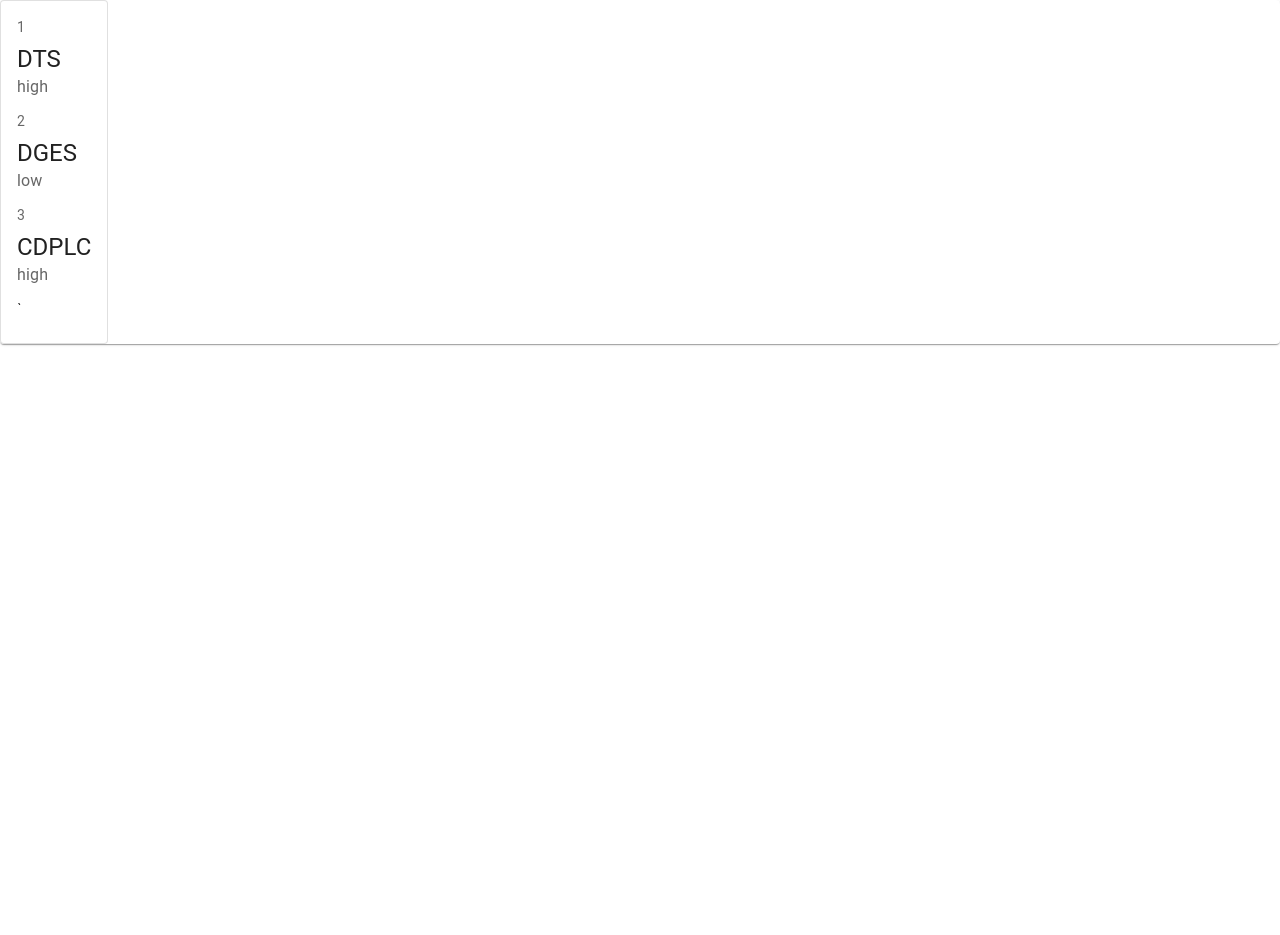
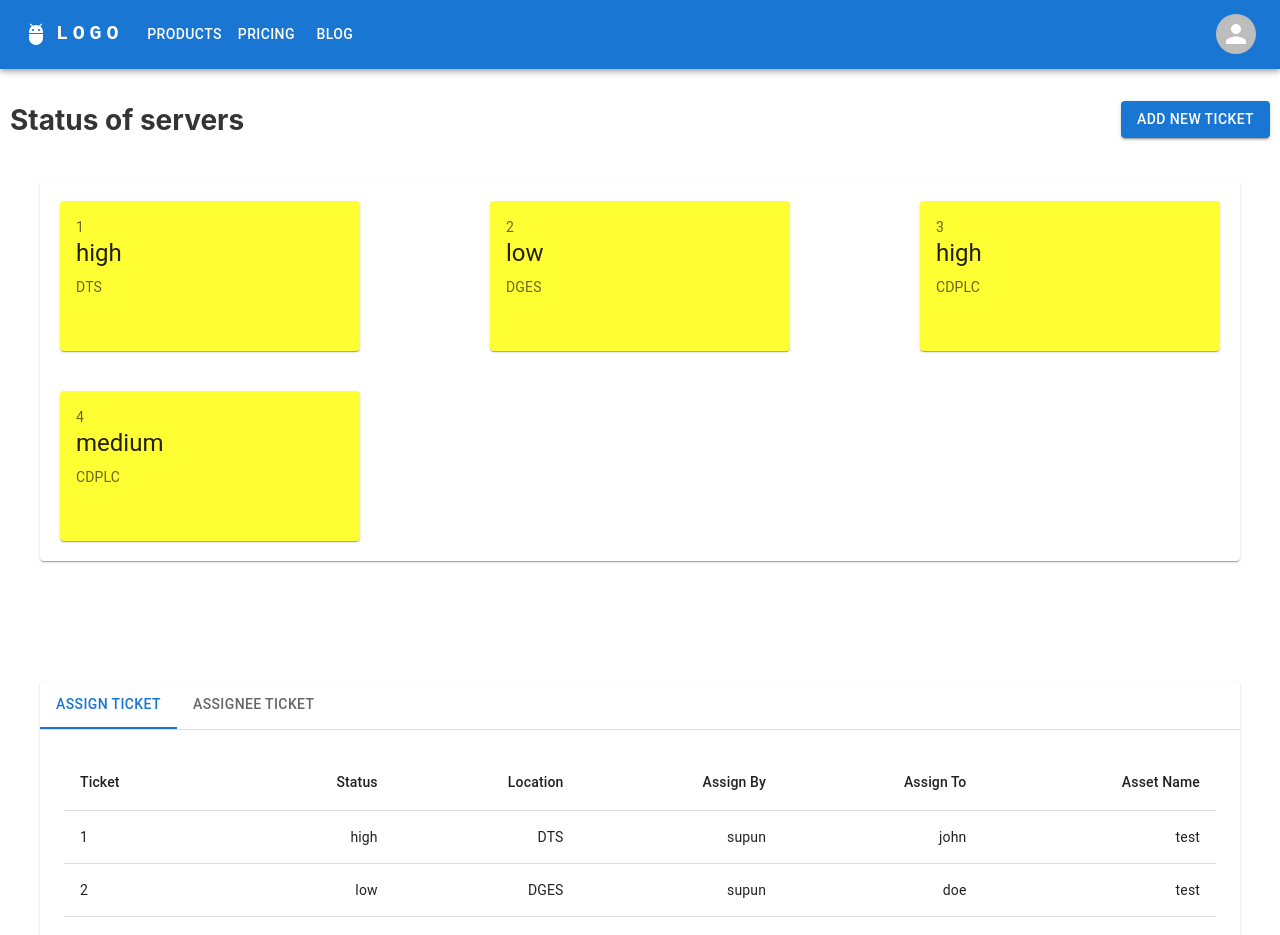
Before and after one commit to Supunhkas/dts-helpdesk-project, a React (Vite) app in the folder helpDesk/: page / in a window 1280 px wide. Shown: the top 935 px of the page. Before the commit the page ends 800 px from the top, so only its background shows below. Built offline with nearby package versions, Linux system fonts and the light colour scheme.

Commit message:
add updates

```diff
--- a/helpDesk/package.json
+++ b/helpDesk/package.json
@@ -11,6 +11,7 @@
   "dependencies": {
     "@emotion/react": "^11.10.6",
     "@emotion/styled": "^11.10.6",
+    "@mui/icons-material": "^5.11.9",
     "@mui/material": "^5.11.9",
     "react": "^18.2.0",
     "react-dom": "^18.2.0",
--- /dev/null
+++ b/helpDesk/src/constants/Navbar.jsx
@@ -0,0 +1,162 @@
+import * as React from "react";
+import AppBar from "@mui/material/AppBar";
+import Box from "@mui/material/Box";
+import Toolbar from "@mui/material/Toolbar";
+import IconButton from "@mui/material/IconButton";
+import Typography from "@mui/material/Typography";
+import Menu from "@mui/material/Menu";
+import MenuIcon from "@mui/icons-material/Menu";
+import Container from "@mui/material/Container";
+import Avatar from "@mui/material/Avatar";
+import Button from "@mui/material/Button";
+import Tooltip from "@mui/material/Tooltip";
+import MenuItem from "@mui/material/MenuItem";
+import AdbIcon from "@mui/icons-material/Adb";
+
+const pages = ["Products", "Pricing", "Blog"];
+const settings = ["Profile", "Account", "Dashboard", "Logout"];
+
+function Navbar() {
+  const [anchorElNav, setAnchorElNav] = React.useState(null);
+  const [anchorElUser, setAnchorElUser] = React.useState(null);
+
+  const handleOpenNavMenu = (event) => {
+    setAnchorElNav(event.currentTarget);
+  };
+  const handleOpenUserMenu = (event) => {
+    setAnchorElUser(event.currentTarget);
+  };
+
+  const handleCloseNavMenu = () => {
+    setAnchorElNav(null);
+  };
+
+  const handleCloseUserMenu = () => {
+    setAnchorElUser(null);
+  };
+
+  return (
+    <AppBar position="static">
+      <Container maxWidth="xl">
+        <Toolbar disableGutters>
+          <AdbIcon sx={{ display: { xs: "none", md: "flex" }, mr: 1 }} />
+          <Typography
+            variant="h6"
+            noWrap
+            component="a"
+            href="/"
+            sx={{
+              mr: 2,
+              display: { xs: "none", md: "flex" },
+              fontFamily: "monospace",
+              fontWeight: 700,
+              letterSpacing: ".3rem",
+              color: "inherit",
+              textDecoration: "none",
+            }}
+          >
+            LOGO
+          </Typography>
+
+          <Box sx={{ flexGrow: 1, display: { xs: "flex", md: "none" } }}>
+            <IconButton
+              size="large"
+              aria-label="account of current user"
+              aria-controls="menu-appbar"
+              aria-haspopup="true"
+              onClick={handleOpenNavMenu}
+              color="inherit"
+            >
+              <MenuIcon />
+            </IconButton>
+            <Menu
+              id="menu-appbar"
+              anchorEl={anchorElNav}
+              anchorOrigin={{
+                vertical: "bottom",
+                horizontal: "left",
+              }}
+              keepMounted
+              transformOrigin={{
+                vertical: "top",
+                horizontal: "left",
+              }}
+              open={Boolean(anchorElNav)}
+              onClose={handleCloseNavMenu}
+              sx={{
+                display: { xs: "block", md: "none" },
+              }}
+            >
+              {pages.map((page) => (
+                <MenuItem key={page} onClick={handleCloseNavMenu}>
+                  <Typography textAlign="center">{page}</Typography>
+                </MenuItem>
+              ))}
+            </Menu>
+          </Box>
+          <AdbIcon sx={{ display: { xs: "flex", md: "none" }, mr: 1 }} />
+          <Typography
+            variant="h5"
+            noWrap
+            component="a"
+            href=""
+            sx={{
+              mr: 2,
+              display: { xs: "flex", md: "none" },
+              flexGrow: 1,
+              fontFamily: "monospace",
+              fontWeight: 700,
+              letterSpacing: ".3rem",
+              color: "inherit",
+              textDecoration: "none",
+            }}
+          >
+            LOGO
+          </Typography>
+          <Box sx={{ flexGrow: 1, display: { xs: "none", md: "flex" } }}>
+            {pages.map((page) => (
+              <Button
+                key={page}
+                onClick={handleCloseNavMenu}
+                sx={{ my: 2, color: "white", display: "block" }}
+              >
+                {page}
+              </Button>
+            ))}
+          </Box>
+
+          <Box sx={{ flexGrow: 0 }}>
+            <Tooltip title="Open settings">
+              <IconButton onClick={handleOpenUserMenu} sx={{ p: 0 }}>
+                <Avatar alt="Remy Sharp" />
+              </IconButton>
+            </Tooltip>
+            <Menu
+              sx={{ mt: "45px" }}
+              id="menu-appbar"
+              anchorEl={anchorElUser}
+              anchorOrigin={{
+                vertical: "top",
+                horizontal: "right",
+              }}
+              keepMounted
+              transformOrigin={{
+                vertical: "top",
+                horizontal: "right",
+              }}
+              open={Boolean(anchorElUser)}
+              onClose={handleCloseUserMenu}
+            >
+              {settings.map((setting) => (
+                <MenuItem key={setting} onClick={handleCloseUserMenu}>
+                  <Typography textAlign="center">{setting}</Typography>
+                </MenuItem>
+              ))}
+            </Menu>
+          </Box>
+        </Toolbar>
+      </Container>
+    </AppBar>
+  );
+}
+export default Navbar;
--- a/helpDesk/src/data/data.js
+++ b/helpDesk/src/data/data.js
@@ -1,4 +1,4 @@
-const data = [
+export const cards = [
   {
     tNo: "1",
     status: "high",
@@ -23,6 +23,12 @@ const data = [
     assignTo: "fedd",
     assetName: "test",
   },
+  {
+    tNo: "4",
+    status: "medium",
+    location: "CDPLC",
+    assignBy: "supun",
+    assignTo: "fedd",
+    assetName: "test",
+  },
 ];
-
-export default data;
--- a/helpDesk/src/pages/Dashboard.jsx
+++ b/helpDesk/src/pages/Dashboard.jsx
@@ -1,40 +1,179 @@
 import React from "react";
 import Paper from "@mui/material/Paper";
-import Box from "@mui/material/Box";
 import Card from "@mui/material/Card";
 import CardActions from "@mui/material/CardActions";
 import CardContent from "@mui/material/CardContent";
+import Typography from "@mui/material/Typography";
+import Stack from "@mui/material/Stack";
 import Button from "@mui/material/Button";
-import Typography from "@mui/material/Typography";
-import data from "../data/data";
+//////////////////////////////
+import PropTypes from "prop-types";
+import Tabs from "@mui/material/Tabs";
+import Tab from "@mui/material/Tab";
+import Box from "@mui/material/Box";
+//////////////////////////////////
+import Table from "@mui/material/Table";
+import TableBody from "@mui/material/TableBody";
+import TableCell from "@mui/material/TableCell";
+import TableContainer from "@mui/material/TableContainer";
+import TableHead from "@mui/material/TableHead";
+import TableRow from "@mui/material/TableRow";
+//////////////////////////////////
 
-const card = (
-  <React.Fragment>
-    <CardContent>
-      {data.map((item, i) => (
-        <>
-          <Typography sx={{ fontSize: 14 }} color="text.secondary" gutterBottom>
-            {item.tNo}
-          </Typography>
-          <Typography variant="h5" component="div">
-            {item.location}
-          </Typography>
-          <Typography sx={{ mb: 1.5 }} color="text.secondary">
-            {item.status}
-          </Typography>
-        </>
-      ))}`
-    </CardContent>
-  </React.Fragment>
-);
+import { cards } from "../data/data";
+import Navbar from "../constants/Navbar";
+
+////////////////////////////////////////
+function TabPanel(props) {
+  const { children, value, index, ...other } = props;
+
+  return (
+    <div
+      role="tabpanel"
+      hidden={value !== index}
+      id={`simple-tabpanel-${index}`}
+      aria-labelledby={`simple-tab-${index}`}
+      {...other}
+    >
+      {value === index && (
+        <Box sx={{ p: 3 }}>
+          <Typography>{children}</Typography>
+        </Box>
+      )}
+    </div>
+  );
+}
+
+TabPanel.propTypes = {
+  children: PropTypes.node,
+  index: PropTypes.number.isRequired,
+  value: PropTypes.number.isRequired,
+};
+
+function a11yProps(index) {
+  return {
+    id: `simple-tab-${index}`,
+    "aria-controls": `simple-tabpanel-${index}`,
+  };
+}
+//////////////////////////////////////////////
 
 const Dashboard = () => {
+  const [value, setValue] = React.useState(0);
+
+  const handleChange = (event, newValue) => {
+    setValue(newValue);
+  };
   return (
-    <div style={{ flex: 1 }}>
-      <Paper sx={{ display: "flex", flexWrap: "wrap", flexDirection: "row" }}>
-        <Card variant="outlined">{card}</Card>
-      </Paper>
-    </div>
+    <>
+      <Navbar />
+      <div
+        style={{
+          display: "flex",
+          flexDirection: "column",
+        }}
+      >
+        <div
+          className="header"
+          style={{
+            display: "flex",
+            justifyContent: "space-between",
+            alignItems: "center",
+          }}
+        >
+          <h3 style={{ marginTop: 30, marginLeft: 10 }}>Status of servers</h3>
+          <Button
+            variant="contained"
+            style={{ marginRight: 10, marginTop: 30 }}
+          >
+            Add New Ticket
+          </Button>
+        </div>
+        {/* card section  */}
+        <Paper
+          sx={{
+            display: "flex",
+            flexWrap: "wrap",
+            flexDirection: "row",
+            justifyContent: "space-between",
+            marginTop: 2,
+            margin: 5,
+          }}
+        >
+          {cards.map((card) => (
+            <Card
+              key={card.tNo}
+              style={{
+                width: 300,
+                height: 150,
+                margin: 20,
+                backgroundColor: "#ff3",
+              }}
+            >
+              <CardContent>
+                <Typography variant="body2" color="textSecondary" component="p">
+                  {card.tNo}
+                </Typography>
+                <Typography gutterBottom variant="h5" component="h2">
+                  {card.status}
+                </Typography>
+                <Typography variant="body2" color="textSecondary" component="p">
+                  {card.location}
+                </Typography>
+              </CardContent>
+            </Card>
+          ))}
+        </Paper>
+        {/* end of card section  */}
+
+        <Paper sx={{ margin: 5, marginTop: 10 }}>
+          <Box sx={{ borderBottom: 1, borderColor: "divider" }}>
+            <Tabs
+              value={value}
+              onChange={handleChange}
+              aria-label="basic tabs example"
+            >
+              <Tab label="Assign Ticket" {...a11yProps(0)} />
+              <Tab label="Assignee Ticket" {...a11yProps(1)} />
+            </Tabs>
+          </Box>
+          <TabPanel value={value} index={0}>
+            <Table sx={{ minWidth: 650 }} aria-label="simple table">
+              <TableHead>
+                <TableRow>
+                  <TableCell>Ticket </TableCell>
+                  <TableCell align="right">Status</TableCell>
+                  <TableCell align="right">Location</TableCell>
+                  <TableCell align="right">Assign By</TableCell>
+                  <TableCell align="right">Assign To</TableCell>
+                  <TableCell align="right">Asset Name</TableCell>
+                </TableRow>
+              </TableHead>
+              <TableBody>
+                {cards.map((card) => (
+                  <TableRow
+                    key={card.tNo}
+                    sx={{ "&:last-child td, &:last-child th": { border: 0 } }}
+                  >
+                    <TableCell component="th" scope="row">
+                      {card.tNo}
+                    </TableCell>
+                    <TableCell align="right">{card.status}</TableCell>
+                    <TableCell align="right">{card.location}</TableCell>
+                    <TableCell align="right">{card.assignBy}</TableCell>
+                    <TableCell align="right">{card.assignTo}</TableCell>
+                    <TableCell align="right">{card.assetName}</TableCell>
+                  </TableRow>
+                ))}
+              </TableBody>
+            </Table>
+          </TabPanel>
+          <TabPanel value={value} index={1}>
+            Assignee Ticket
+          </TabPanel>
+        </Paper>
+      </div>
+    </>
   );
 };
 
```
Also changed, not shown: 1 other file (tests, documents, lock files or other folders).
